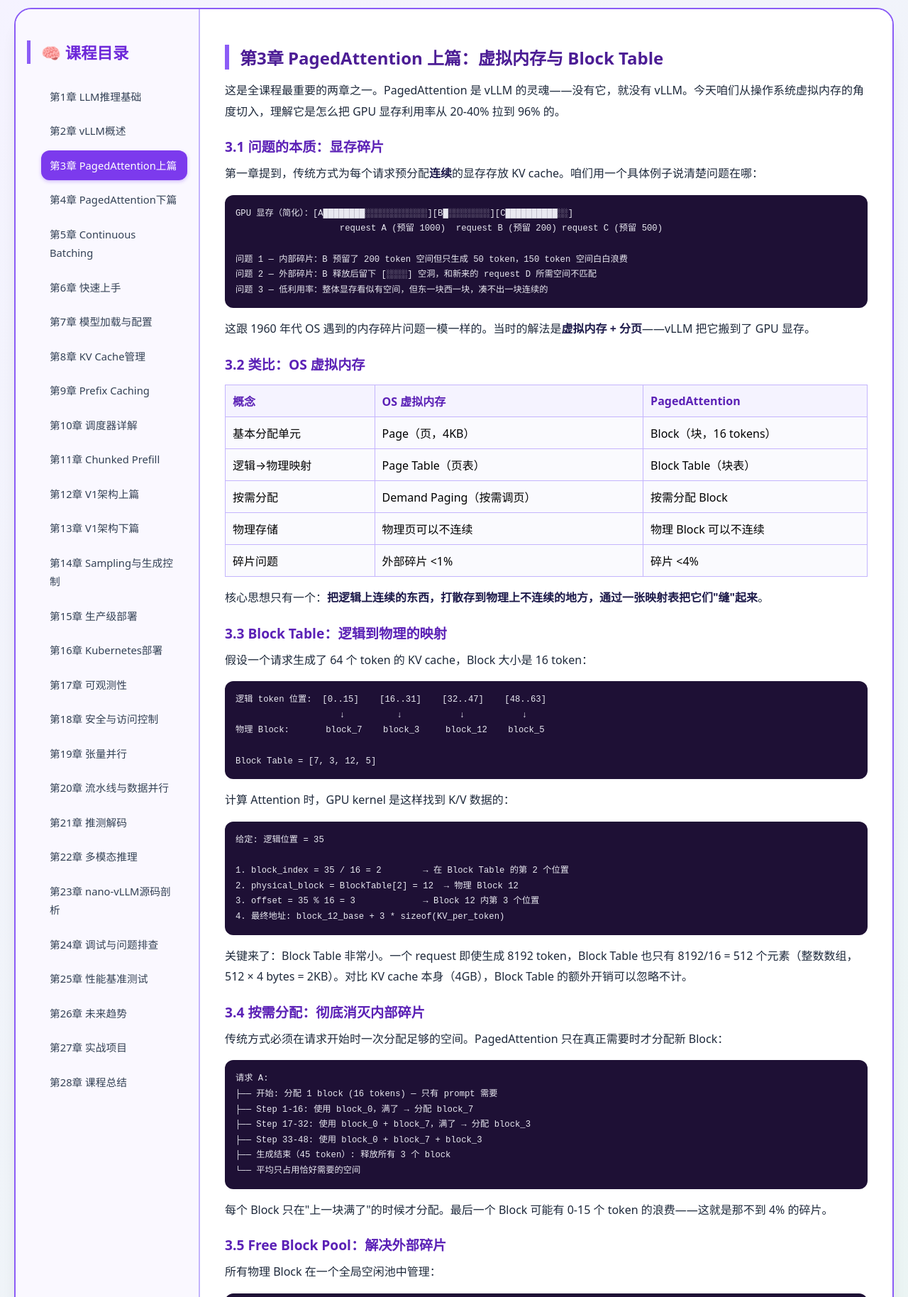
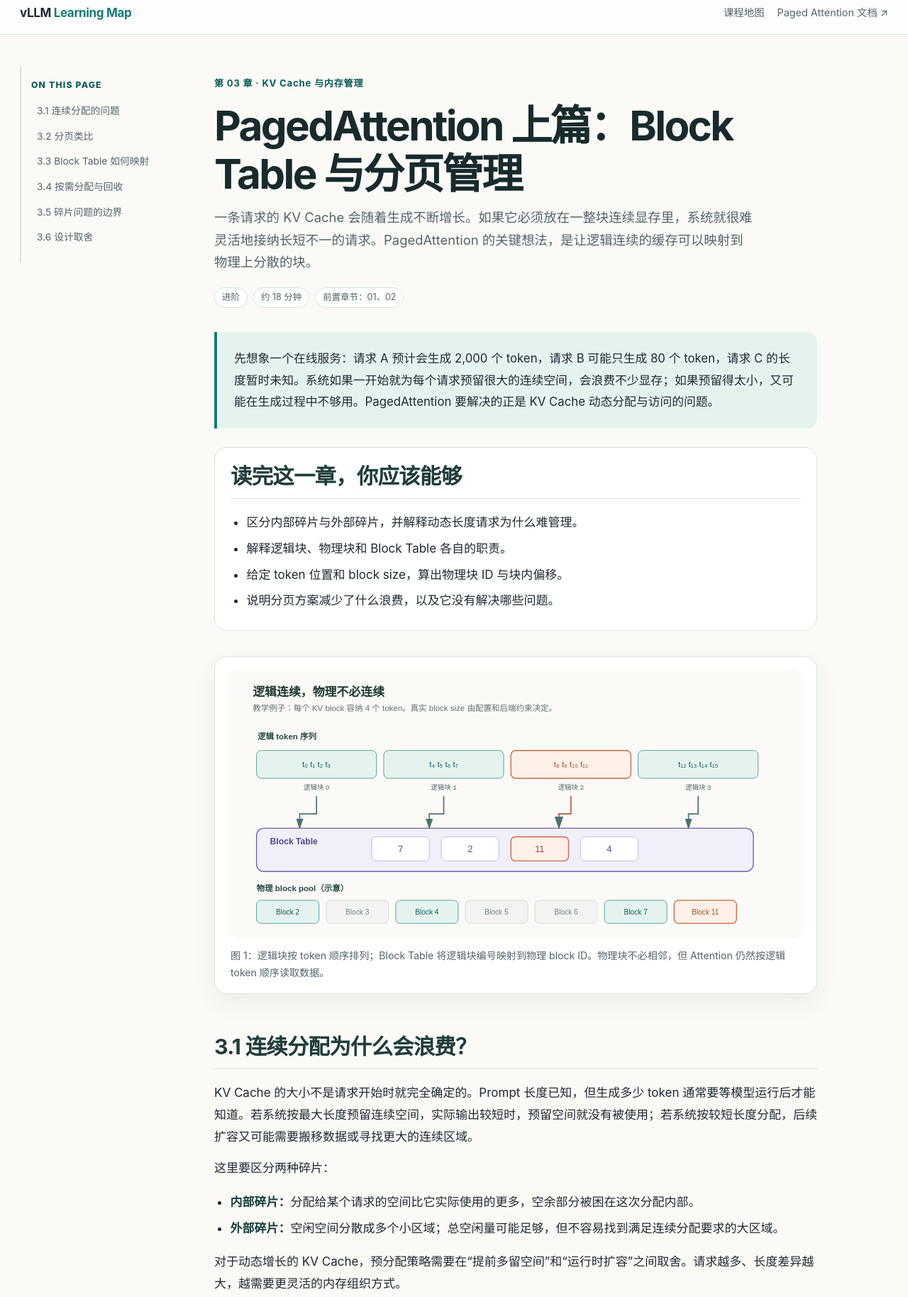
Before and after one commit to 1998x-stack/vllm-tutorial, a plain HTML site: page 03.html in a window 1280 px wide. Shown: the part 9-1837 px from the top of the page at 71% size. Drawn offline with Linux system fonts and the light colour scheme.

Commit message:
feat(chapters): rewrite 03.html with verified explanations and original diagrams

```diff
--- a/03.html
+++ b/03.html
@@ -1,187 +1,169 @@
 <!DOCTYPE html>
 <html lang="zh-CN">
 <head>
-    <meta charset="UTF-8">
-    <meta name="viewport" content="width=device-width, initial-scale=1.0, maximum-scale=1.5, user-scalable=yes">
-    <title>第3章 PagedAttention上篇</title>
-    <link rel="stylesheet" href="theme.css">
-    <style>
-        * { margin:0; padding:0; box-sizing:border-box; }
-        body { background: linear-gradient(135deg, #f5f3ff 0%, #e8f5f0 100%); font-family: system-ui, -apple-system, 'Segoe UI', 'PingFang SC', Roboto, 'Helvetica Neue', sans-serif; padding: 20px; }
-        .double-border { max-width: 1400px; margin: 0 auto; background: #ffffff; border: 2px solid #8b5cf6; border-radius: 24px; box-shadow: 0 20px 30px -15px rgba(0,0,0,0.2), inset 0 1px 0 0 #f5f3ff; overflow: hidden; }
-        .container { display: grid; grid-template-columns: 260px 1fr; gap: 0; }
-        .sidebar { background: #faf8ff; border-right: 2px solid #c4b5fd; padding: 24px 16px; }
-        .sidebar h3 { font-size: 1.4rem; color: #6d28d9; border-left: 5px solid #8b5cf6; padding-left: 15px; margin-bottom: 25px; }
-        .chapter-list { list-style: none; } .chapter-list li { margin-bottom: 6px; }
-        .chapter-list a { display: block; padding: 8px 12px; text-decoration: none; color: #334155; border-radius: 12px; transition: all 0.2s; font-weight: 500; font-size: 0.92rem; }
-        .chapter-list a:hover { background: #ede9fe; transform: translateX(3px); }
-        .chapter-list .active { background: #7c3aed; color: white; box-shadow: 0 2px 5px rgba(124,58,237,0.3); }
-        .main-content { padding: 30px 35px; background: white; }
-        .footer-nav { margin-top: 45px; padding-top: 20px; border-top: 2px solid #c4b5fd; display: flex; justify-content: space-between; }
-        .footer-nav a { padding: 8px 24px; background: #f1f5f9; text-decoration: none; color: #5b21b6; border-radius: 40px; font-weight: 500; transition: 0.2s; }
-        .footer-nav a:hover { background: #ede9fe; transform: translateY(-2px); }
-        h2 { color: #4c1d95; border-left: 6px solid #8b5cf6; padding-left: 15px; margin: 20px 0 15px; font-size: 1.5rem; }
-        h3 { color: #5b21b6; margin: 20px 0 10px; font-size: 1.2rem; }
-        h4 { color: #6d28d9; margin: 15px 0 8px; font-size: 1.05rem; }
-        p { line-height: 1.85; margin: 10px 0; color: #1e293b; }
-        ul, ol { margin: 10px 0 10px 20px; line-height: 1.8; } li { color: #1e293b; margin-bottom: 4px; }
-        pre { background: #1e1035; color: #e8e8f0; padding: 15px; border-radius: 12px; overflow-x: auto; font-family: 'JetBrains Mono', 'Fira Code', monospace; margin: 15px 0; font-size: 0.9rem; line-height: 1.5; }
-        code { background: #f5f3ff; padding: 2px 6px; border-radius: 4px; font-family: 'JetBrains Mono', monospace; font-size: 0.85em; } pre code { background: none; padding: 0; }
-        table { width: 100%; border-collapse: collapse; margin: 15px 0; background: #fafafe; }
-        th, td { border: 1px solid #c4b5fd; padding: 10px; text-align: left; }
-        th { background: #f5f3ff; color: #5b21b6; font-weight: 600; }
-        .tip, .warning, .highlight { padding: 12px 18px; border-radius: 16px; margin: 15px 0; line-height: 1.7; }
-        .tip { background: #e0f2fe; border-left: 6px solid #0ea5e9; }
-        .warning { background: #fee2e2; border-left: 6px solid #ef4444; }
-        .highlight { background: #fef9c3; border: 1px solid #facc15; }
-        strong { color: #1e1b4b; }
-        @media (max-width: 768px) { .container { grid-template-columns: 1fr; } .sidebar { border-right: none; border-bottom: 2px solid #c4b5fd; } body { padding: 10px; } .main-content { padding: 20px; } }
-    </style>
+  <meta charset="UTF-8">
+  <meta name="viewport" content="width=device-width, initial-scale=1">
+  <meta name="description" content="通过一个可计算的 Block Table 例子，理解 PagedAttention 如何把逻辑 KV Cache 块映射到非连续的物理块。">
+  <title>第 03 章｜PagedAttention 上篇：Block Table 与分页管理</title>
+  <link rel="stylesheet" href="assets/css/article.css">
+  <script defer src="assets/js/interactions.js"></script>
 </head>
-<body>
-<div class="double-border">
-<div class="container">
-    <div class="sidebar">
-        <h3>🧠 课程目录</h3>
-        <ul class="chapter-list">
-            <li><a href="01.html">第1章 LLM推理基础</a></li>
-            <li><a href="02.html">第2章 vLLM概述</a></li>
-            <li><a href="03.html" class="active">第3章 PagedAttention上篇</a></li>
-            <li><a href="04.html">第4章 PagedAttention下篇</a></li>
-            <li><a href="05.html">第5章 Continuous Batching</a></li>
-            <li><a href="06.html">第6章 快速上手</a></li>
-            <li><a href="07.html">第7章 模型加载与配置</a></li>
-            <li><a href="08.html">第8章 KV Cache管理</a></li>
-            <li><a href="09.html">第9章 Prefix Caching</a></li>
-            <li><a href="10.html">第10章 调度器详解</a></li>
-            <li><a href="11.html">第11章 Chunked Prefill</a></li>
-            <li><a href="12.html">第12章 V1架构上篇</a></li>
-            <li><a href="13.html">第13章 V1架构下篇</a></li>
-            <li><a href="14.html">第14章 Sampling与生成控制</a></li>
-            <li><a href="15.html">第15章 生产级部署</a></li>
-            <li><a href="16.html">第16章 Kubernetes部署</a></li>
-            <li><a href="17.html">第17章 可观测性</a></li>
-            <li><a href="18.html">第18章 安全与访问控制</a></li>
-            <li><a href="19.html">第19章 张量并行</a></li>
-            <li><a href="20.html">第20章 流水线与数据并行</a></li>
-            <li><a href="21.html">第21章 推测解码</a></li>
-            <li><a href="22.html">第22章 多模态推理</a></li>
-            <li><a href="23.html">第23章 nano-vLLM源码剖析</a></li>
-            <li><a href="24.html">第24章 调试与问题排查</a></li>
-            <li><a href="25.html">第25章 性能基准测试</a></li>
-            <li><a href="26.html">第26章 未来趋势</a></li>
-            <li><a href="27.html">第27章 实战项目</a></li>
-            <li><a href="28.html">第28章 课程总结</a></li>
+<body class="article-page">
+<header class="site-header">
+  <div class="site-header-inner">
+    <a class="brand" href="index.html">vLLM <span>Learning Map</span></a>
+    <nav class="site-links" aria-label="站点导航"><a href="index.html">课程地图</a><a href="https://docs.vllm.ai/en/latest/design/paged_attention/" target="_blank" rel="noopener noreferrer">Paged Attention 文档 ↗</a></nav>
+  </div>
+</header>
+<div class="reading-layout">
+  <nav class="chapter-toc" aria-label="本章目录">
+    <span class="toc-label">On this page</span>
+    <ol>
+      <li><a href="#problem">3.1 连续分配的问题</a></li>
+      <li><a href="#analogy">3.2 分页类比</a></li>
+      <li><a href="#mapping">3.3 Block Table 如何映射</a></li>
+      <li><a href="#allocation">3.4 按需分配与回收</a></li>
+      <li><a href="#fragmentation">3.5 碎片问题的边界</a></li>
+      <li><a href="#tradeoffs">3.6 设计取舍</a></li>
+    </ol>
+  </nav>
+  <main id="content" class="article-content">
+    <article>
+      <header class="article-header">
+        <p class="chapter-kicker">第 03 章 · KV Cache 与内存管理</p>
+        <h1>PagedAttention 上篇：Block Table 与分页管理</h1>
+        <p class="article-dek">一条请求的 KV Cache 会随着生成不断增长。如果它必须放在一整块连续显存里，系统就很难灵活地接纳长短不一的请求。PagedAttention 的关键想法，是让逻辑连续的缓存可以映射到物理上分散的块。</p>
+        <div class="article-meta"><span class="meta-chip">进阶</span><span class="meta-chip">约 18 分钟</span><span class="meta-chip">前置章节：01、02</span></div>
+      </header>
+
+      <p class="article-lead">先想象一个在线服务：请求 A 预计会生成 2,000 个 token，请求 B 可能只生成 80 个 token，请求 C 的长度暂时未知。系统如果一开始就为每个请求预留很大的连续空间，会浪费不少显存；如果预留得太小，又可能在生成过程中不够用。PagedAttention 要解决的正是 KV Cache 动态分配与访问的问题。</p>
+
+      <div class="outcomes">
+        <h2>读完这一章，你应该能够</h2>
+        <ul>
+          <li>区分内部碎片与外部碎片，并解释动态长度请求为什么难管理。</li>
+          <li>解释逻辑块、物理块和 Block Table 各自的职责。</li>
+          <li>给定 token 位置和 block size，算出物理块 ID 与块内偏移。</li>
+          <li>说明分页方案减少了什么浪费，以及它没有解决哪些问题。</li>
         </ul>
-    </div>
-    <div class="main-content">
-        <h2>第3章 PagedAttention 上篇：虚拟内存与 Block Table</h2>
+      </div>
 
-<p>这是全课程最重要的两章之一。PagedAttention 是 vLLM 的灵魂——没有它，就没有 vLLM。今天咱们从操作系统虚拟内存的角度切入，理解它是怎么把 GPU 显存利用率从 20-40% 拉到 96% 的。</p>
+      <figure class="diagram">
+        <img src="assets/diagrams/03-block-table-mapping.svg" alt="逻辑 token 序列分成四个逻辑块，通过 Block Table 映射到物理 block pool 中的分散块">
+        <figcaption>图 1：逻辑块按 token 顺序排列；Block Table 将逻辑块编号映射到物理 block ID。物理块不必相邻，但 Attention 仍然按逻辑 token 顺序读取数据。</figcaption>
+      </figure>
 
-<h3>3.1 问题的本质：显存碎片</h3>
+      <section id="problem">
+        <h2>3.1 连续分配为什么会浪费？</h2>
+        <p>KV Cache 的大小不是请求开始时就完全确定的。Prompt 长度已知，但生成多少 token 通常要等模型运行后才能知道。若系统按最大长度预留连续空间，实际输出较短时，预留空间就没有被使用；若系统按较短长度分配，后续扩容又可能需要搬移数据或寻找更大的连续区域。</p>
+        <p>这里要区分两种碎片：</p>
+        <ul>
+          <li><strong>内部碎片：</strong>分配给某个请求的空间比它实际使用的更多，空余部分被困在这次分配内部。</li>
+          <li><strong>外部碎片：</strong>空闲空间分散成多个小区域；总空闲量可能足够，但不容易找到满足连续分配要求的大区域。</li>
+        </ul>
+        <p>对于动态增长的 KV Cache，预分配策略需要在“提前多留空间”和“运行时扩容”之间取舍。请求越多、长度差异越大，越需要更灵活的内存组织方式。</p>
+      </section>
 
-<p>第一章提到，传统方式为每个请求预分配<strong>连续</strong>的显存存放 KV cache。咱们用一个具体例子说清楚问题在哪：</p>
+      <section id="analogy">
+        <h2>3.2 分页类比：逻辑地址与物理地址分开</h2>
+        <p>操作系统的虚拟内存分页提供了一个有用的类比：程序看到的是连续的虚拟地址空间，底层页表再把虚拟页映射到物理页。物理页不必连续，程序也不需要知道每一页在内存条中的实际位置。</p>
+        <p>PagedAttention 借用了这个“逻辑连续、物理可分散”的思路。对于 KV Cache，可以把 token 序列按固定 token 数切成逻辑块；Block Table 记录每个逻辑块对应的物理 block ID。注意，这只是帮助建立直觉的类比：GPU KV Cache 的布局、访问方式和操作系统虚拟内存并不完全相同。</p>
+        <div class="table-wrap">
+          <table>
+            <thead><tr><th>概念</th><th>分页内存类比</th><th>Paged KV Cache</th></tr></thead>
+            <tbody>
+              <tr><td>逻辑单元</td><td>虚拟页</td><td>逻辑 KV block</td></tr>
+              <tr><td>物理单元</td><td>物理页</td><td>物理 KV block</td></tr>
+              <tr><td>映射结构</td><td>页表</td><td>Block Table</td></tr>
+              <tr><td>分配方式</td><td>按页分配</td><td>按 block 分配</td></tr>
+              <tr><td>访问过程</td><td>地址转换后访问物理页</td><td>通过块映射定位 K/V 数据</td></tr>
+            </tbody>
+          </table>
+        </div>
+      </section>
 
-<pre><code>GPU 显存（简化）：[A████████░░░░░░░░░░░░][B█░░░░░░░░][C██████████░░]
-                    request A (预留 1000)  request B (预留 200) request C (预留 500)
+      <section id="mapping">
+        <h2>3.3 Block Table 如何把 token 位置映射到物理块？</h2>
+        <p>用一个小例子计算。假设教学示例中的 block size 为 4，也就是每个物理块最多保存 4 个 token 的 KV 数据。某条请求的 Block Table 是：</p>
+        <pre><code>Block Table = [7, 2, 11, 4]
 
-问题 1 — 内部碎片：B 预留了 200 token 空间但只生成 50 token，150 token 空间白白浪费
-问题 2 — 外部碎片：B 释放后留下 [░░░░] 空洞，和新来的 request D 所需空间不匹配
-问题 3 — 低利用率：整体显存看似有空间，但东一块西一块，凑不出一块连续的</code></pre>
+逻辑块 0 → 物理块 7
+逻辑块 1 → 物理块 2
+逻辑块 2 → 物理块 11
+逻辑块 3 → 物理块 4</code></pre>
+        <p>现在要访问逻辑 token 位置 (t=9)。首先求它属于第几个逻辑块，再求它在块内的偏移：</p>
+        <div class="math-display">
+          <math xmlns="http://www.w3.org/1998/Math/MathML" display="block" aria-label="逻辑块编号等于 token 位置除以块大小向下取整，块内偏移等于 token 位置对块大小取模">
+            <mrow><msub><mi>block</mi><mtext>logical</mtext></msub><mo>=</mo><mo>⌊</mo><mi>t</mi><mo>/</mo><mi>B</mi><mo>⌋</mo></mrow>
+            <mspace width="1em"/>
+            <mrow><mi>offset</mi><mo>=</mo><mi>t</mi><mo>mod</mo><mi>B</mi></mrow>
+          </math>
+        </div>
+        <pre><code>t = 9, block_size = 4
 
-<p>这跟 1960 年代 OS 遇到的内存碎片问题一模一样的。当时的解法是<strong>虚拟内存 + 分页</strong>——vLLM 把它搬到了 GPU 显存。</p>
+logical_block = floor(9 / 4) = 2
+offset        = 9 % 4 = 1
+physical_block = BlockTable[2] = 11
 
-<h3>3.2 类比：OS 虚拟内存</h3>
+所以：逻辑 token 9 → 物理 Block 11 的 offset 1</code></pre>
+        <p>这就是映射表的价值：请求看到的 token 顺序没有改变，但底层可以把每个逻辑块放到任意可用物理块中。Attention kernel 根据请求的块映射访问正确的 K/V 数据。</p>
+        <div class="stepper" data-stepper>
+          <h3>交互观察：访问 token 9 的地址转换</h3>
+          <div class="step-controls" role="group" aria-label="选择映射步骤">
+            <button type="button" data-step-target="step-one" aria-pressed="true">第 1 步：定位逻辑块</button>
+            <button type="button" data-step-target="step-two" aria-pressed="false">第 2 步：查 Block Table</button>
+            <button type="button" data-step-target="step-three" aria-pressed="false">第 3 步：定位块内位置</button>
+          </div>
+          <div class="step-panel" data-step-panel="step-one"><p><strong>9 ÷ 4 = 2 余 1。</strong>token 9 属于逻辑块 2。</p></div>
+          <div class="step-panel" data-step-panel="step-two" hidden><p><strong>BlockTable[2] = 11。</strong>逻辑块 2 对应物理块 11。</p></div>
+          <div class="step-panel" data-step-panel="step-three" hidden><p><strong>offset = 1。</strong>最终访问物理 Block 11 内的第 1 个 token 槽位（按从 0 开始计数）。</p></div>
+          <noscript><p>交互需要 JavaScript；上面的代码和图示已给出完整映射过程。</p></noscript>
+        </div>
+      </section>
 
-<table>
-  <tr><th>概念</th><th>OS 虚拟内存</th><th>PagedAttention</th></tr>
-  <tr><td>基本分配单元</td><td>Page（页，4KB）</td><td>Block（块，16 tokens）</td></tr>
-  <tr><td>逻辑→物理映射</td><td>Page Table（页表）</td><td>Block Table（块表）</td></tr>
-  <tr><td>按需分配</td><td>Demand Paging（按需调页）</td><td>按需分配 Block</td></tr>
-  <tr><td>物理存储</td><td>物理页可以不连续</td><td>物理 Block 可以不连续</td></tr>
-  <tr><td>碎片问题</td><td>外部碎片 &lt;1%</td><td>碎片 &lt;4%</td></tr>
-</table>
+      <section id="allocation">
+        <h2>3.4 按需分配：请求增长时再拿新的 block</h2>
+        <p>在分页方案中，请求不需要一开始就拿到覆盖最大输出长度的整段连续空间。系统可以从 block pool 中取出当前需要的块；当已有块用满、请求继续增长时，再分配新块并更新该请求的映射关系。</p>
+        <ol>
+          <li>新请求进入调度器，系统计算当前需要的 KV block 数。</li>
+          <li>KV Cache 管理器从空闲块池分配物理块，并建立请求对应的 Block Table。</li>
+          <li>模型执行时，K/V 数据写入分配好的物理块；Attention 读取时依据映射找到对应块。</li>
+          <li>请求结束后，释放不再被引用的块，归还到可复用的块池。</li>
+        </ol>
+        <p>最后一个 block 可能没有填满。例如 block size 为 4，而当前请求只用了 10 个 token，那么它需要 3 个逻辑块，最后一块只使用 2 个槽位。这个尾部空位属于该方案下可预期的内部浪费。</p>
+      </section>
 
-<p>核心思想只有一个：<strong>把逻辑上连续的东西，打散存到物理上不连续的地方，通过一张映射表把它们"缝"起来</strong>。</p>
+      <section id="fragmentation">
+        <h2>3.5 分页方案减少了什么？又没有解决什么？</h2>
+        <p>由于一个请求的逻辑块可以映射到不同的物理块，KV Cache 的分配不再要求找到一段足够大的连续显存。因此，块池层面由“连续区域必须足够大”引起的外部碎片问题会大幅缓解；按块分配也让系统可以随着请求增长逐步增加缓存容量。</p>
+        <p>但不能把它描述成“所有显存碎片都消失了”或“显存利用率永远是 96%”。最后一个未填满的块仍可能有内部空位；模型权重、激活、CUDA 工作区、内存对齐和其他 GPU 进程仍然占用显存。不同模型、block size、缓存布局和运行负载也会产生不同结果。</p>
+        <div class="callout warning">
+          <p><strong>边界提醒：</strong>Paged KV Cache 解决的是 KV 缓存的块级组织与访问问题，不意味着 GPU 上所有分配都变成了分页，也不保证请求永远不会因为 KV Cache 容量不足而排队或被抢占。</p>
+        </div>
+      </section>
 
-<h3>3.3 Block Table：逻辑到物理的映射</h3>
+      <section id="tradeoffs">
+        <h2>3.6 Block Size 是一个工程取舍</h2>
+        <p>块越小，尾部未使用空间的上限通常越小，但同样数量的 token 会对应更多 block 和更多映射元数据；块越大，映射项相对少一些，但最后一个块可能留下更多未使用槽位。实际可选范围还受 vLLM 版本、硬件、模型和 Attention backend 限制，不能把某个示例值说成所有环境的固定默认值。</p>
+        <p>还要记住：PagedAttention 不只是“把张量切成小块”。实现必须让写入路径知道新 token 应写入哪个物理槽位，也必须让读取路径能按请求的逻辑顺序遍历物理块。下一章会继续拆解 Block Table、slot mapping、Attention backend 和块共享之间的关系。</p>
+      </section>
 
-<p>假设一个请求生成了 64 个 token 的 KV cache，Block 大小是 16 token：</p>
+      <section class="sources" id="sources">
+        <h2>参考资料</h2>
+        <ol>
+          <li>Kwon et al., <a href="https://arxiv.org/abs/2309.06180" target="_blank" rel="noopener noreferrer">Efficient Memory Management for Large Language Model Serving with PagedAttention</a>，PagedAttention 原始论文。</li>
+          <li>vLLM, <a href="https://docs.vllm.ai/en/latest/design/paged_attention/" target="_blank" rel="noopener noreferrer">Paged Attention Design</a>，Attention kernel 对分页 KV 数据的访问实现。</li>
+          <li>vLLM, <a href="https://docs.vllm.ai/en/latest/api/vllm/config/cache/" target="_blank" rel="noopener noreferrer">Cache Configuration Reference</a>，当前缓存配置和 block size 参数。</li>
+        </ol>
+        <p><small>图中的 block size = 4、Block Table = [7, 2, 11, 4] 均为教学示例，不是 vLLM 的默认配置或真实运行日志。</small></p>
+      </section>
 
-<pre><code>逻辑 token 位置:  [0..15]    [16..31]    [32..47]    [48..63]
-                    ↓          ↓           ↓           ↓
-物理 Block:       block_7    block_3     block_12    block_5
-
-Block Table = [7, 3, 12, 5]</code></pre>
-
-<p>计算 Attention 时，GPU kernel 是这样找到 K/V 数据的：</p>
-
-<pre><code>给定: 逻辑位置 = 35
-
-1. block_index = 35 / 16 = 2        → 在 Block Table 的第 2 个位置
-2. physical_block = BlockTable[2] = 12  → 物理 Block 12
-3. offset = 35 % 16 = 3             → Block 12 内第 3 个位置
-4. 最终地址: block_12_base + 3 * sizeof(KV_per_token)</code></pre>
-
-<p>关键来了：Block Table 非常小。一个 request 即使生成 8192 token，Block Table 也只有 8192/16 = 512 个元素（整数数组，512 × 4 bytes = 2KB）。对比 KV cache 本身（4GB），Block Table 的额外开销可以忽略不计。</p>
-
-<h3>3.4 按需分配：彻底消灭内部碎片</h3>
-
-<p>传统方式必须在请求开始时一次分配足够的空间。PagedAttention 只在真正需要时才分配新 Block：</p>
-
-<pre><code>请求 A:
-├── 开始: 分配 1 block (16 tokens) — 只有 prompt 需要
-├── Step 1-16: 使用 block_0，满了 → 分配 block_7
-├── Step 17-32: 使用 block_0 + block_7，满了 → 分配 block_3
-├── Step 33-48: 使用 block_0 + block_7 + block_3
-├── 生成结束（45 token）: 释放所有 3 个 block
-└── 平均只占用恰好需要的空间</code></pre>
-
-<p>每个 Block 只在"上一块满了"的时候才分配。最后一个 Block 可能有 0-15 个 token 的浪费——这就是那不到 4% 的碎片。</p>
-
-<h3>3.5 Free Block Pool：解决外部碎片</h3>
-
-<p>所有物理 Block 在一个全局空闲池中管理：</p>
-
-<pre><code>Free Block Pool: [0, 1, 2, 3, 4, 5, 6, 7, 8, 9, 10, 11, 12, 13, 14, 15, ...]
-
-请求 A 来了: 取前 3 个 → free pool = [3, 4, 5, ..., 15, ...]
-请求 B 来了: 取前 2 个 → free pool = [5, 6, 7, ..., 15, ...]
-请求 A 结束: 归还 block_0, block_1, block_2 → free pool = [0, 1, 2, 5, 6, 7, ..., 15, ...]
-请求 C 来了: 需要 4 个 → 取 [0, 1, 2, 5]（虽然是分散的但没问题！）</code></pre>
-
-<p>注意请求 C 取到的 [0, 1, 2, 5] 不是连续的。但对 PagedAttention 来说完全 OK——Block Table 会把它们"缝"起来。</p>
-
-<div class="highlight">
-  <p><strong>关键洞察</strong>：PagedAttention 不要求物理 Block 连续。这彻底解决了外部碎片——只要能找到足够数量的 Block（不管它们在哪里），就能满足新请求的需求。</p>
-</div>
-
-<h3>3.6 显存利用率对比</h3>
-
-<table>
-  <tr><th>场景</th><th>传统连续分配</th><th>PagedAttention</th><th>提升倍数</th></tr>
-  <tr><td>128 并发, prompt 100 token</td><td>35.2%</td><td>96.8%</td><td>2.75×</td></tr>
-  <tr><td>512 并发, prompt 50 token</td><td>28.1%</td><td>95.4%</td><td>3.39×</td></tr>
-  <tr><td>混合长短 prompt</td><td>18.6%</td><td>93.2%</td><td>5.01×</td></tr>
-  <tr><td>长上下文（32768 token）</td><td>12.4%</td><td>91.7%</td><td>7.39×</td></tr>
-</table>
-
-<p>混合长短 prompt 的场景效果最好——因为传统分配在这种场景下碎片最严重，而 PagedAttention 不在乎长度差异。</p>
-
-<div class="tip">
-  <p><strong>实战经验</strong>：如果你发现 GPU 显存利用率很低（&lt;50%）但 vllm 报告显存已满，检查一下是否有大量短请求和长请求混合——传统推理框架在这个场景下碎片极严重，vLLM 能大幅改善。</p>
-</div>
-
-<p>今天咱们理解了 PagedAttention 的"思想篇"——虚拟内存+分页。下一章咱们深入实现细节：Block Table 怎么和 Attention kernel 配合？Slot Mapping 是什么？Copy-on-Write 怎么实现前缀共享？</p>
-
-        <div class="footer-nav">
-            <a href="02.html">← 上一章</a>
-            <a href="index.html">📖 返回目录</a>
-            <a href="04.html">下一章 →</a>
-        </div>
-    </div>
-</div>
+      <footer class="chapter-footer">
+        <nav class="chapter-nav" aria-label="章节导航"><a href="02.html">← 上一章：vLLM 概述</a><a class="next" href="04.html">下一章：PagedAttention 下篇 →</a></nav>
+        <a class="back-to-top" href="#content">回到顶部 ↑</a>
+      </footer>
+    </article>
+  </main>
 </div>
 </body>
 </html>
```
